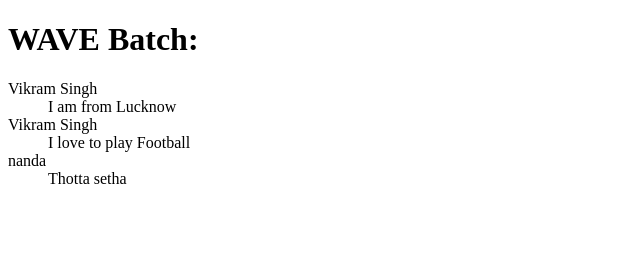
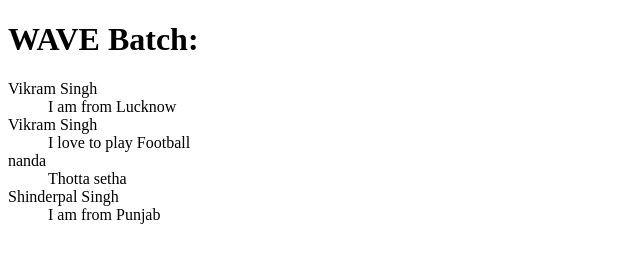
Before and after one commit to ankit1601/wave11, a plain HTML site: page index.html in a window 1280 px wide. Shown: the whole page, without its empty margins (0-640 px from the left). Drawn offline with Linux system fonts and the light colour scheme.

Commit message:
added modification

```diff
--- a/index.html
+++ b/index.html
@@ -25,6 +25,12 @@
 		<dd>
 			Thotta setha
 		</dd>
+		<dt>
+			Shinderpal Singh
+		</dt>
+		<dd>
+			I am from Punjab
+		</dd>
 	</dl>
 </body>
 </html>
```
